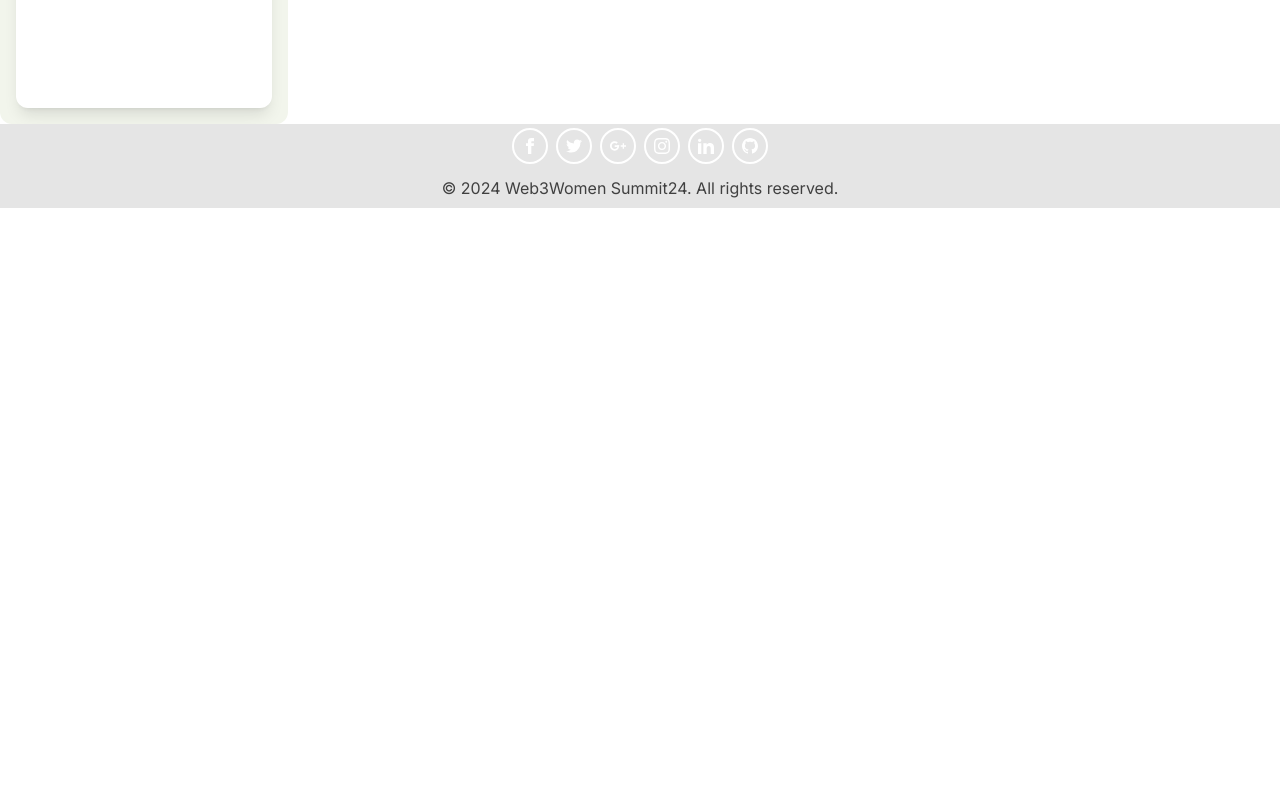
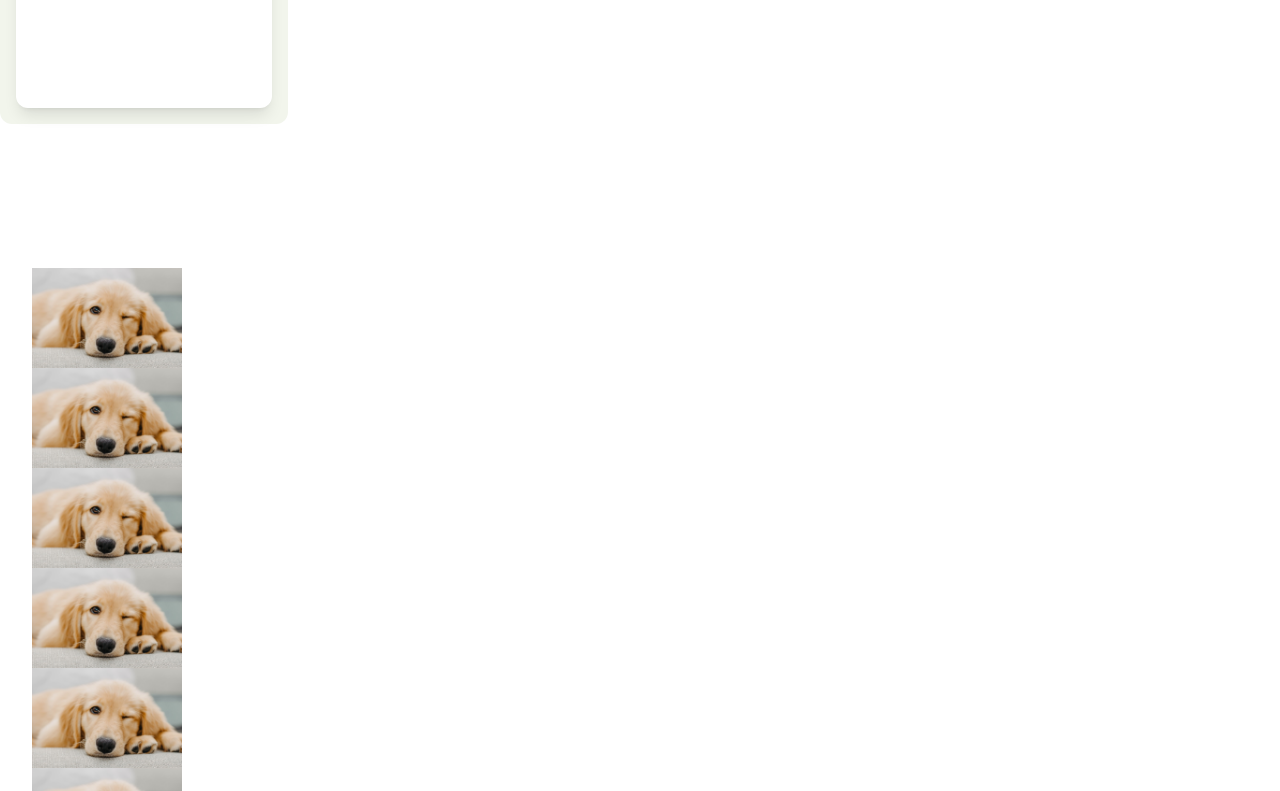
Before and after one commit to Mani007/w3w, a Next.js app: page / in a window 1280 px wide. Shown: the part 1780-2571 px from the top of the page. Before the commit the page ends 1988 px from the top, so only its background shows below. Built offline with nearby package versions, Linux system fonts and the light colour scheme.

Commit message:
image issue in json file resolved

```diff
--- a/src/app/assets/index.js
+++ b/src/app/assets/index.js
@@ -3,6 +3,7 @@ import menu from "../assets/menu.svg"
 import close from "../assets/close.svg"
 import banner from "../assets/banner.jpg"
 import w3w from "../assets/web3summit.jpg"
+import dogtest from "../assets/dogtest.jpg"
 
 export {
     logo,
@@ -10,4 +11,5 @@ export {
     close,
     banner,
     w3w,
+    dogtest,
 };
--- /dev/null
+++ b/src/app/components/Speakers.jsx
@@ -0,0 +1,41 @@
+'use client'
+import React from 'react'
+import {speakers,} from '../constants'
+import Image from 'next/image'
+import dog from '../assets/dogtest.jpg'
+function Speakers() {
+  return (
+    <>
+    <div className='container mx-auto py-36 px-8'>
+        <div className='grid lg:grid-col-3'>
+            {speakers.map((speaker,index) =>
+            (
+
+             <div key={speaker.id}>
+                <Image
+                src={speaker.imgSrc}
+
+                alt={speaker.name}
+                height={150}
+                width={150}
+                      />
+
+             </div>
+            )
+            )
+
+            }
+        </div>
+        <Image
+                src={dog}
+                alt="abc"
+                height={150}
+                width={150}
+                         />
+
+    </div>
+    </>
+  )
+}
+
+export default Speakers
--- a/src/app/constants/index.js
+++ b/src/app/constants/index.js
@@ -2,6 +2,7 @@ import {
     logo,
     menu,
     close,
+    dogtest,
   } from "../assets";
 
 export const navLinks = [
@@ -69,3 +70,86 @@ export const navLinks = [
         "Lorem ipsum dolor sit amet consectetur adipisicing elit. Rerum eius deserunt quia consectetur aliquid obcaecati voluptatibus quos distinctio natus! Tenetur.",
     },
   ];
+
+  export const speakers = [
+    {
+      id: 1,
+      name: "<NAME>",
+      imgSrc:"/speakers/dogtest.jpg",
+      company: "My company",
+      jobtitle: "Job Title",
+      social: "social media link"
+    },
+    {
+      id: 2,
+      name: "<NAME>",
+      imgSrc:"/speakers/dogtest.jpg",
+      company: "My company",
+      jobtitle: "Job Title",
+      social: "social media link"
+    },
+    {
+      id: 3,
+      name: "<NAME>",
+      imgSrc:"/speakers/dogtest.jpg",
+      company: "My company",
+      jobtitle: "Job Title",
+      social: "social media link"
+    },
+    {
+      id: 4,
+      name: "<NAME>",
+      imgSrc:"/speakers/dogtest.jpg",
+      company: "My company",
+      jobtitle: "Job Title",
+      social: "social media link"
+    },
+    {
+      id: 5,
+      name: "<NAME>",
+      imgSrc:"/speakers/dogtest.jpg",
+      company: "My company",
+      jobtitle: "Job Title",
+      social: "social media link"
+    },
+    {
+      id: 6,
+      name: "<NAME>",
+      imgSrc:"/speakers/dogtest.jpg",
+      company: "My company",
+      jobtitle: "Job Title",
+      social: "social media link"
+    },
+    {
+      id: 7,
+      name: "<NAME>",
+      imgSrc:"/speakers/dogtest.jpg",
+      company: "My company",
+      jobtitle: "Job Title",
+      social: "social media link"
+    },
+    {
+      id: 8,
+      name: "<NAME>",
+      imgSrc:"/speakers/dogtest.jpg",
+      company: "My company",
+      jobtitle: "Job Title",
+      social: "social media link"
+    },
+    {
+      id: 9,
+      name: "<NAME>",
+      imgSrc:"/speakers/dogtest.jpg",
+      company: "My company",
+      jobtitle: "Job Title",
+      social: "social media link"
+    },
+    {
+      id: 10,
+      name: "<NAME>",
+      imgSrc:"/speakers/dogtest.jpg",
+      company: "My company",
+      jobtitle: "Job Title",
+      social: "social media link"
+    },
+  ];
--- a/src/app/page.js
+++ b/src/app/page.js
@@ -6,6 +6,7 @@ import Countdown from "./components/Countdown";
 import ShiftingCountdown from "./components/Shiftingcountdown";
 import TiltCard from "./components/TiltCard";
 import VerticalAccordion from "./components/VerticalAccordion";
+import Speakers from "./components/Speakers";
 
 export default function Home() {
   return (
@@ -16,6 +17,7 @@ export default function Home() {
       <ShiftingCountdown/>
       <VerticalAccordion/>
       <TiltCard/>
+      <Speakers/>
       <Footer/>
   </>
   );
```
Also changed, not shown: public/speakers/dogtest.jpg (added), src/app/assets/dogtest.jpg (added).
